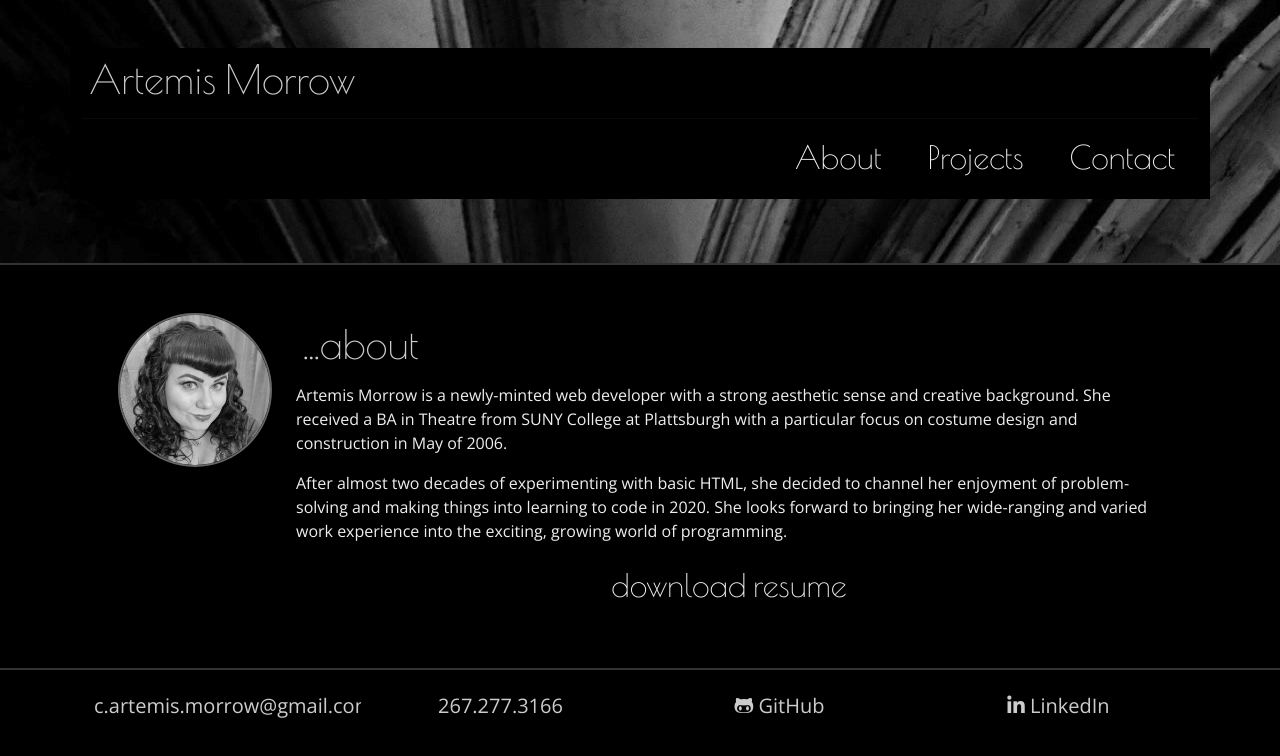
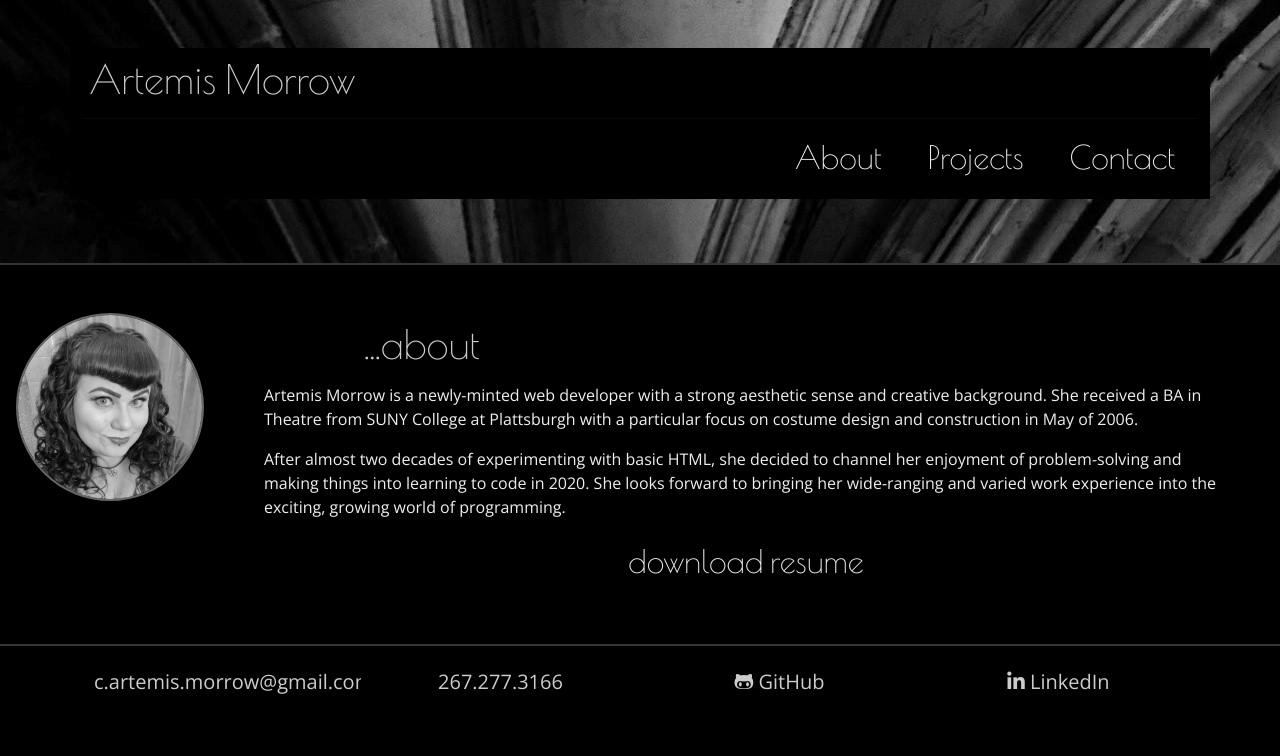
Before and after one commit to artemissorrow/react-portfolio, a React (Create React App) app: page / in a window 1280 px wide. Shown: the top 756 px of the page. Built offline with nearby package versions, Linux system fonts and the light colour scheme.

Commit message:
about component layout

```diff
--- a/src/components/About.js
+++ b/src/components/About.js
@@ -4,7 +4,7 @@ import resume from '../assets/ArtemisMorrowResume.pdf'
 
 function About () {
   return (
-    <div className='container p-5'>
+    <div className="py-5 px-3">
       <div className='row'>
         <div className='col-2 justify-content-start'>
           <img
@@ -13,8 +13,8 @@ function About () {
             className='headshot rounded-circle'
           />
         </div>
-        <div className='col-10'>
-          <h1>...about</h1>
+        <div className='col-10 px-5'>
+        <h1 className="indent">...about</h1>
           <p>
             Artemis Morrow is a newly-minted web developer with a strong
             aesthetic sense and creative background. She received a BA in
```
